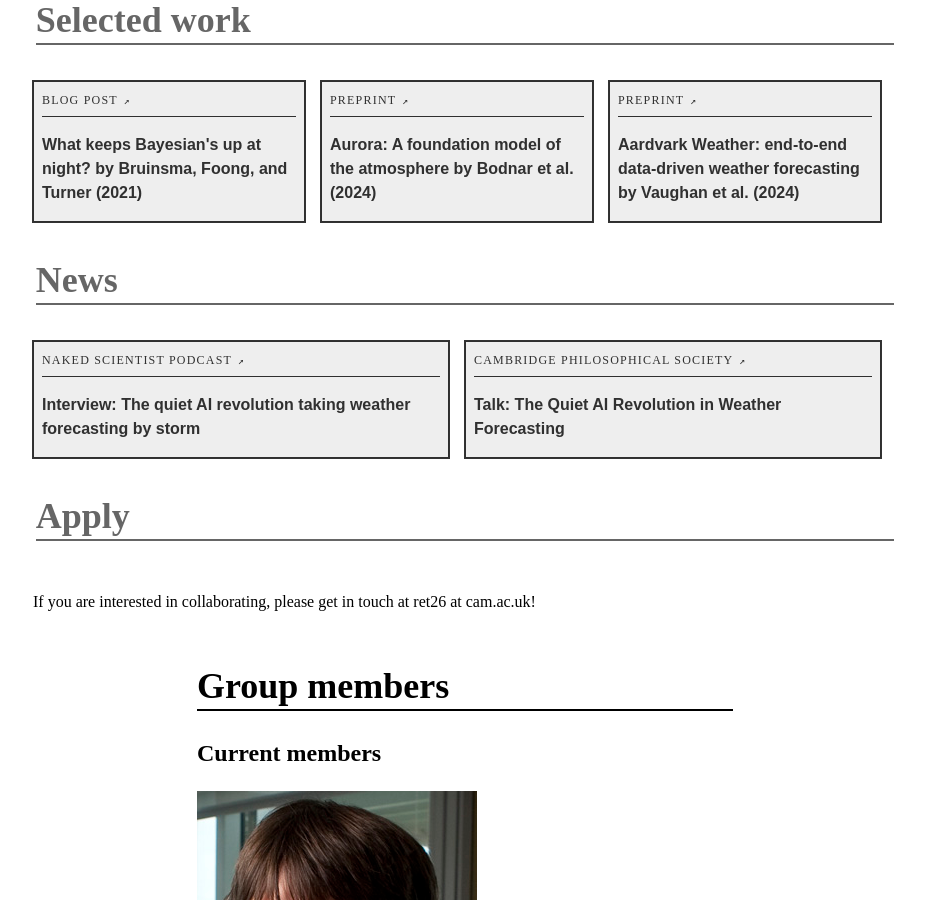
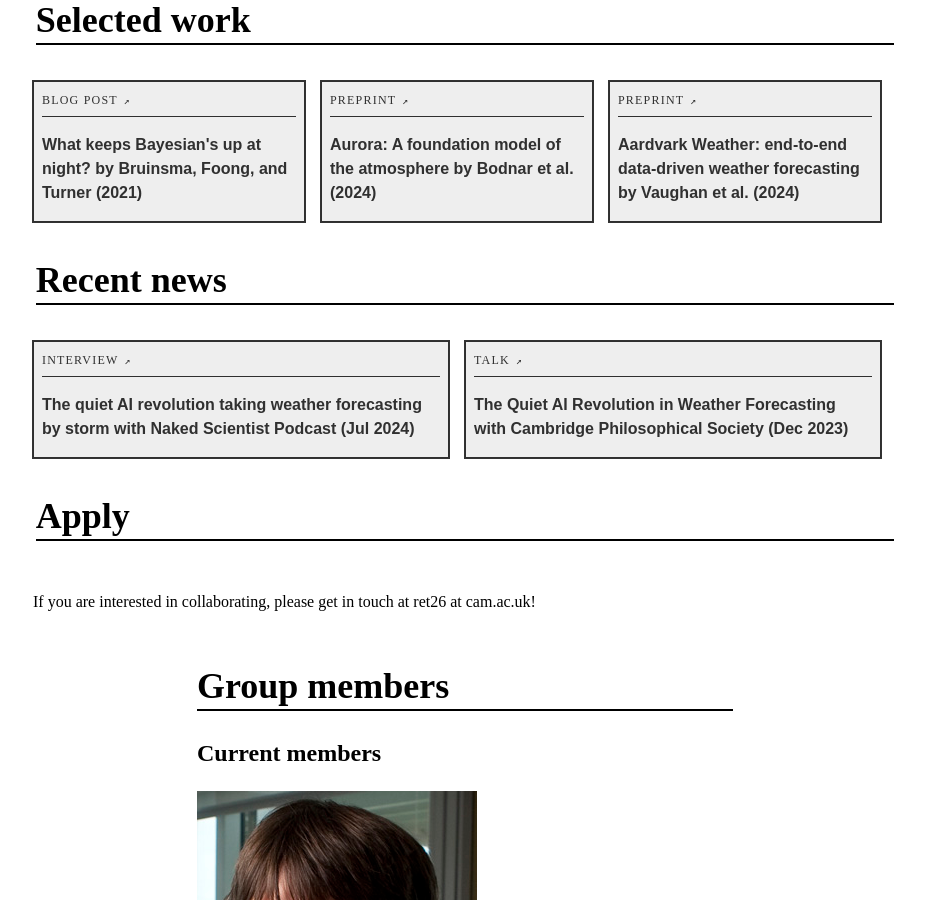
Before and after one commit to rich-turner-group/rich-turner-group.github.io, a Jekyll site: the page built from index.md, in a window 1280 px wide and 900 px high, scrolled down 1070 px. Shown: the whole window, without its empty margins (175-1100 px from the left). Built offline with Jekyll 4.4.1, drawn with Linux system fonts in a browser that asks for light colours.

Commit message:
formatting

```diff
--- a/_includes/news_item.html
+++ b/_includes/news_item.html
@@ -2,10 +2,10 @@
 <a href="{{post.link}}"
     class="link dim w-50-l w-100-s w-50-m outline ba mr3 ph2 black-80 bg-light-gray">
     <p class="f7 ttu tracked bb mb0 pb2">
-        {{ post.venue }}
+        {{ post.type }}
     </p>
     <h3 class="f5 fw6 avenir mt3 lh-copy">
-        <span class="fw7"> {{ post.type }}: </span>
-        {{ post.title }}
+        <span class="fw7"> {{ post.title }} </span> with {{ post.venue }} ({{post.date |date:'%b %Y'}})
     </h3>
+
 </a>
--- a/_layouts/home.html
+++ b/_layouts/home.html
@@ -45,7 +45,7 @@
     <article class="">
         <div class="center lh-copy ma2 pa1">
             <div class="w-70-l w-100-m w-100-s center ph3">
-                <h1 class="f2 lh-title bb bw1 black-60">Selected work</h1>
+                <h1 class="f2 lh-title bb bw1"> Selected work</h1>
             </div>
         </div>
         <div>
@@ -58,7 +58,7 @@
       <article class="">
         <div class="center lh-copy ma2 pa1">
             <div class="w-70-l w-100-m w-100-s center ph3">
-                <h1 class="f2 lh-title bb bw1 black-60">News</h1>
+                <h1 class="f2 lh-title bb bw1">Recent news</h1>
             </div>
         </div>
         <div>
@@ -71,7 +71,7 @@
     <article class="">
         <div class="center lh-copy ma2 pa1">
             <div class="w-70-l w-100-m w-100-s center ph3">
-                <h1 class="f2 lh-title bb bw1 black-60">Apply</h1>
+                <h1 class="f2 lh-title bb bw1">Apply</h1>
             </div>
         </div>
         <div>
```
